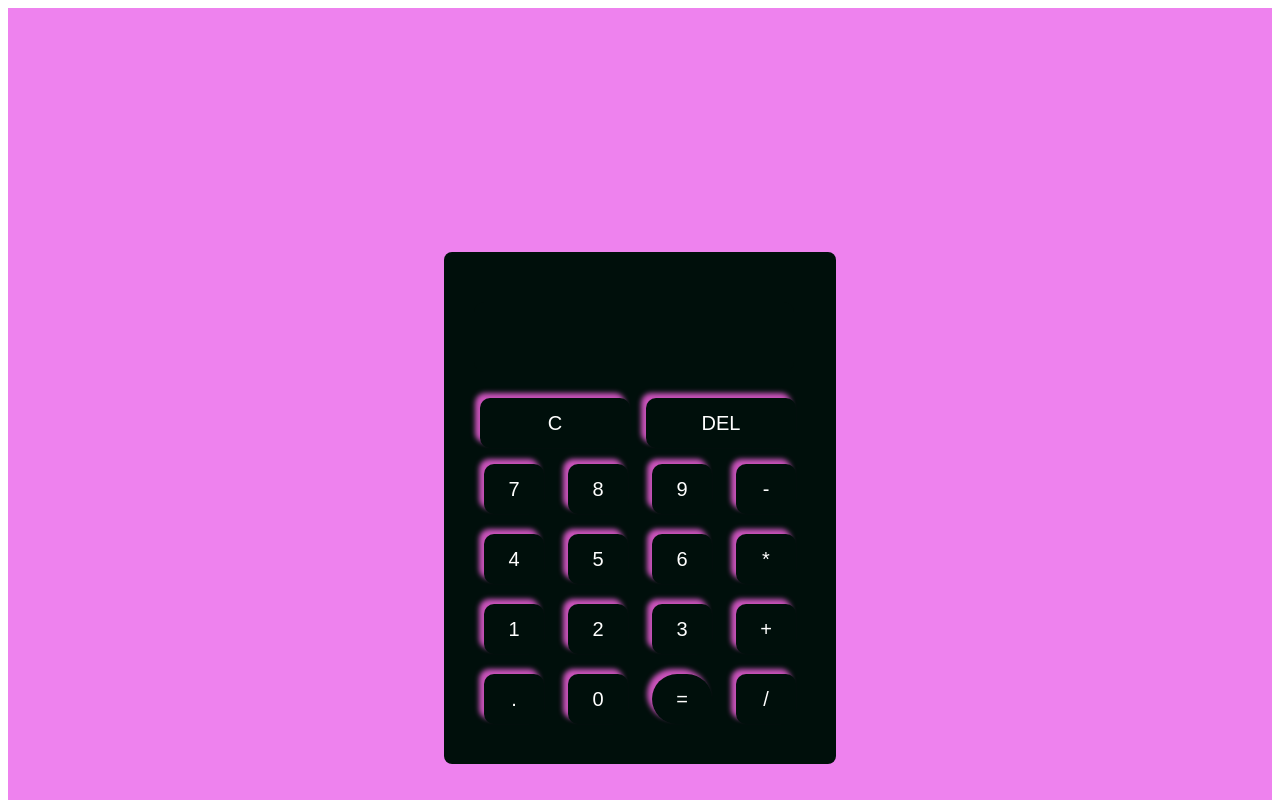
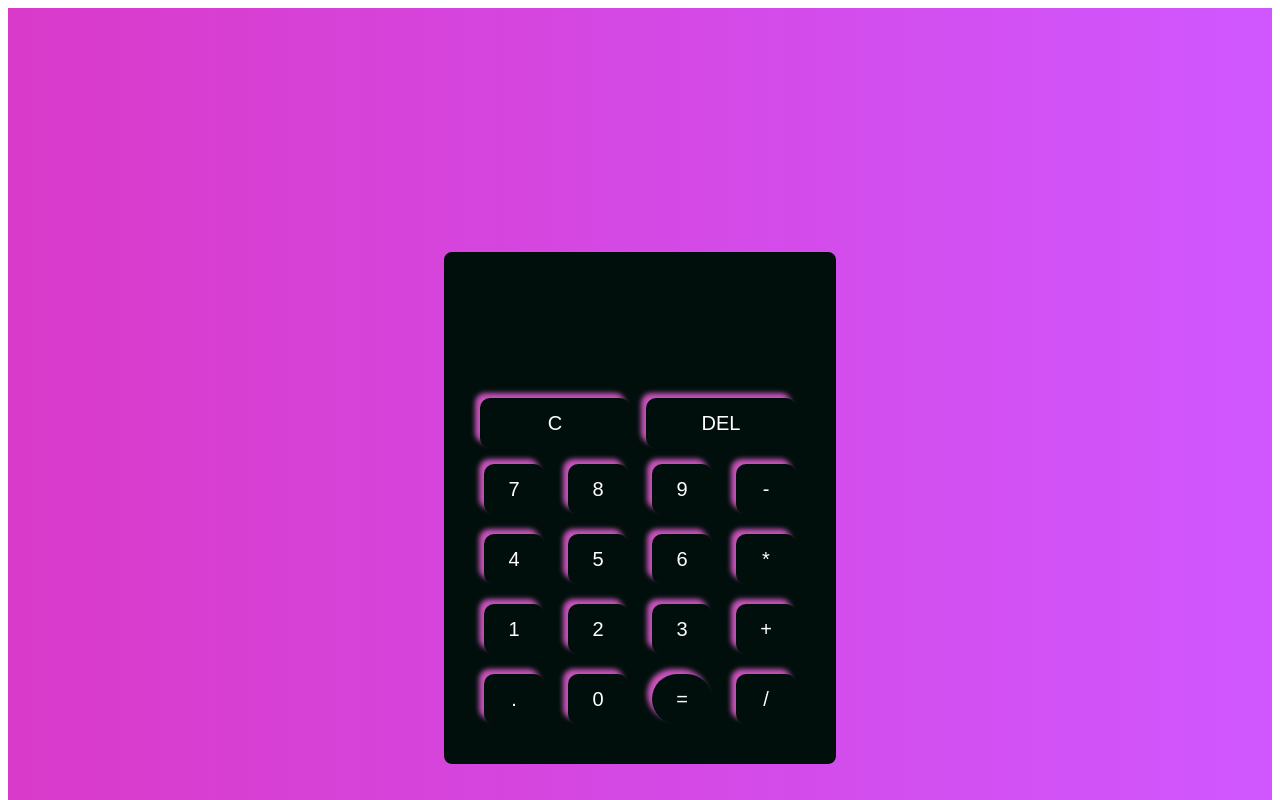
Before and after one commit to kaylamaeeee/Working-Calculator, a plain HTML site: page index.html in a window 1280 px wide. Shown: the top 800 px of the page. Drawn offline with Linux system fonts and the light colour scheme.

Commit message:
Update calculator.css

```diff
--- a/calculator.css
+++ b/calculator.css
@@ -4,7 +4,7 @@
     display: flex;
     align-items: center;
     justify-content: center;
-    background: #ee82ee;
+    background: linear-gradient(to right, #d93ac9, #d057ff);
 
 }
 
```
